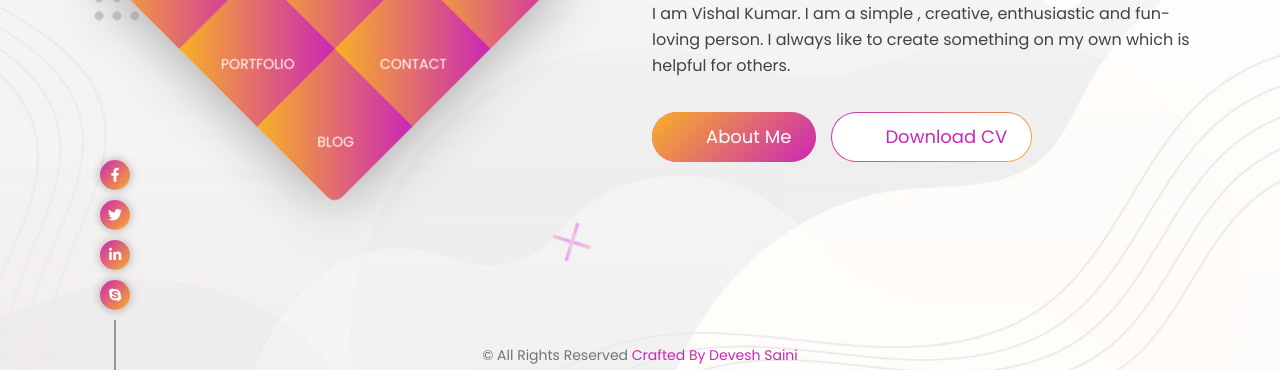
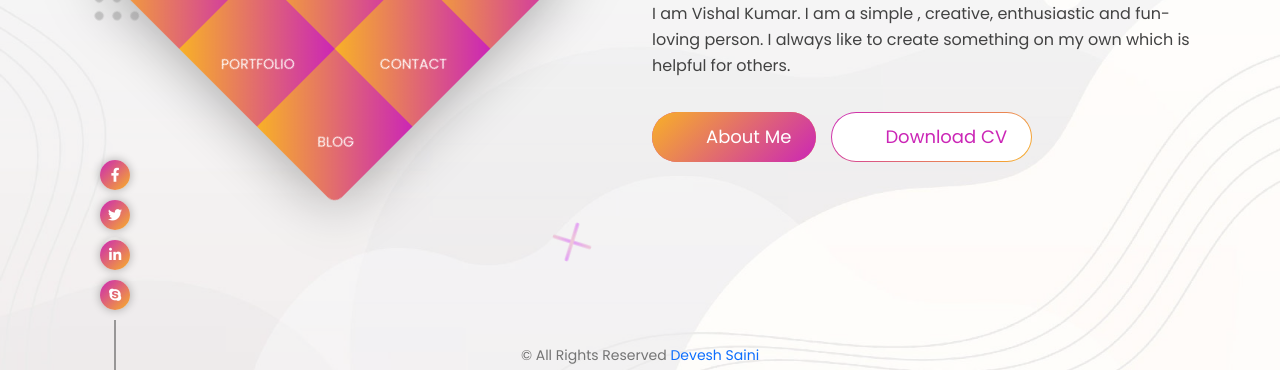
Before and after one commit to deveshsainii/vishaldesigns, a plain HTML site: page index.html in a window 1280 px wide. Shown: the part 430-800 px from the top of the page. Drawn offline with Linux system fonts and the light colour scheme; a web font is replaced by a local one.

Commit message:
Update index.html

```diff
--- a/index.html
+++ b/index.html
@@ -161,7 +161,7 @@
                 </div>
             </div>
             <div class="copyright">
-                <p>&copy; All rights reserved  <span>Crafted By Devesh Saini</span></p>
+               <p>&copy; All rights reserved  <span> <a href="http://deveshsaini.in">Devesh Saini</a> </span></p>
             </div>
         </div>
         <!-- ============ BANNER SECTION END ============ -->
```
